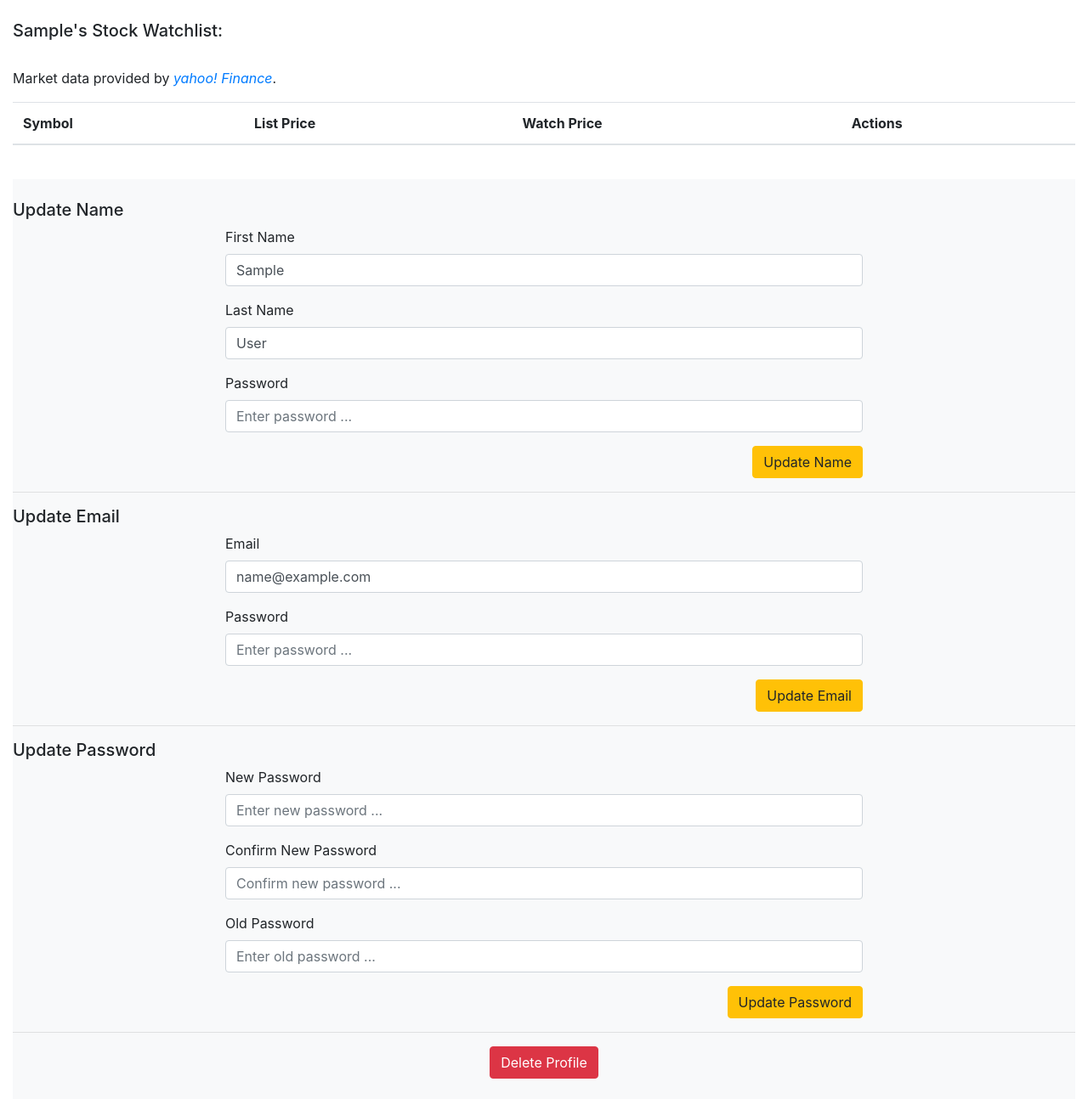
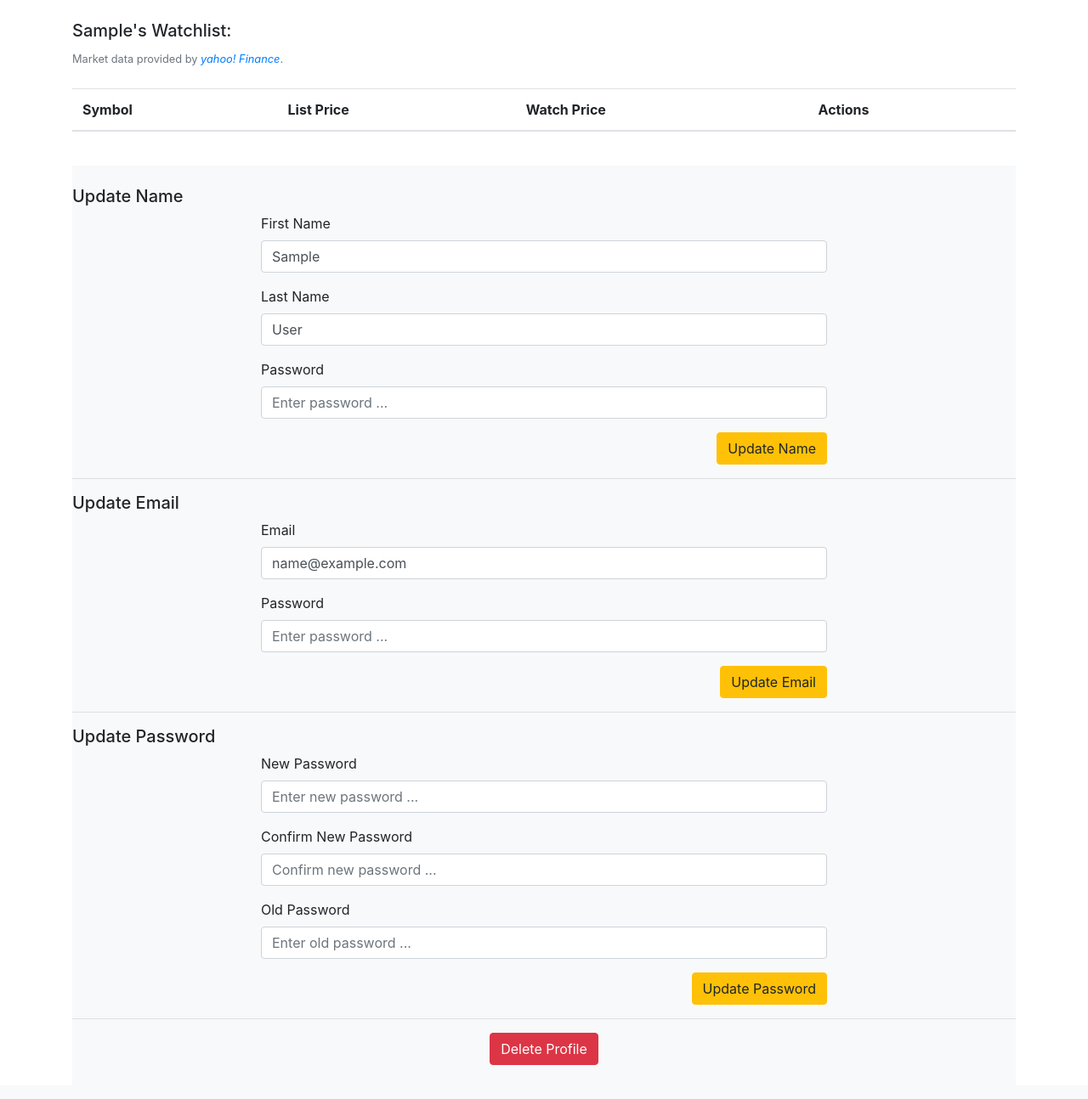
Before and after one commit to randyrodgers/stock-tickler, a Django app: template project/app/templates/profile.html in a window 1280 px wide. Shown: the part 72-1366 px from the top of the page at 85% size. After the commit the page ends 1326 px from the top, so only its background shows below. Run offline with Django 3.2, Linux system fonts and the light colour scheme; the template is opened without the code that fills it, so the values that code supplies are empty; the visitor is signed in with stand-in values (Sample User, id 1); parts of the project's set-up code (start-up, migrations or seed data) failed here and were passed over; some libraries are stand-ins or nearby versions.

Commit message:
added styling

```diff
--- a/project/app/templates/add_stock.html
+++ b/project/app/templates/add_stock.html
@@ -23,7 +23,7 @@
             </ul>
         </div>
     </nav>
-    <div class="container-fluid">
+    <div class="container">
         <br>
         <h5>Welcome, {{ user.first_name }} {{ user.last_name}}!</h5>
         <form action="/find_stock" method="post" class="centered-form">
--- a/project/app/templates/profile.html
+++ b/project/app/templates/profile.html
@@ -23,11 +23,11 @@
             </ul>
         </div>
     </nav>
-    <div class="container-fluid">
+    <div class="container">
         <br>
-        <h5>{{ user.first_name }}{% if user.first_name|last == "s" %}'{% else %}'s{% endif %} Stock Watchlist:</h5>
-        <br>
-        <p>Market data provided by <em><a href="https://finance.yahoo.com/">yahoo! Finance</a></em>.</p>
+        <h5>{{ user.first_name }}{% if user.first_name|last == "s" %}'{% else %}'s{% endif %} Watchlist:</h5>
+        <small class="text-muted">Market data provided by <em><a href="https://finance.yahoo.com/">yahoo! Finance</a></em>.</small>
+        <br><br>
         <table class="table">
             <thead>
                 <tr>
```
Also changed, not shown: project/app/static/css/style.css (line endings or trailing spaces).
